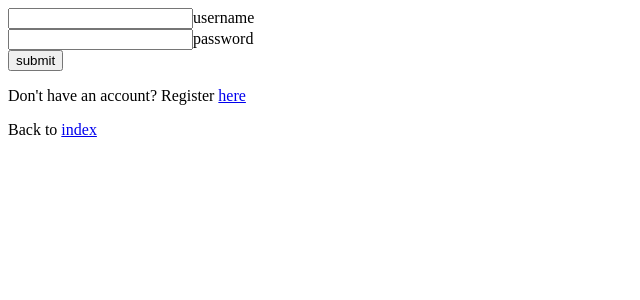
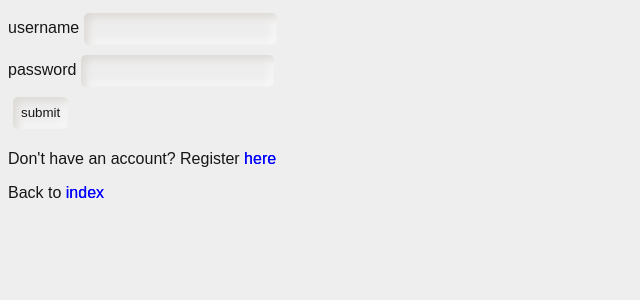
Before and after one commit to glmquint/RepEat, a PHP site: page /php/login.php in a window 1280 px wide. Shown: the top 300 px of the page, without its empty margins (0-640 px from the left). Run offline with PHP 8.4, Linux system fonts and the light colour scheme.

Commit message:
add neonmorphism theme and work on light switch

```diff
--- /dev/null
+++ b/css/neonmorphism.css
@@ -0,0 +1,501 @@
+/*
+    Guillaume Quint's Neonmorphism
+
+    Una personale interpretazione del recente e tanto in voga Neumorphismo
+    La scelta dei colori è stata svolta tramite il tool online https://neumorphism.io
+*/
+
+
+/* di default è il tema chiaro e variabili immutabili*/
+:root{
+    /*tema alternarivo glaciale*/
+    /*
+    --text-color: #161616;
+    --main-color: #e6eff7;
+    --shadow-light:#ffffff;
+    --shadow-dark: #969ba1;
+    --gradient-light: #f6ffff;
+    --gradient-dark: #cfd7de;
+
+    --shadow-offset: 1px;
+    --shadow-size: 3px;
+    --shadow-offset-neg: -1px;
+    */
+
+
+    --light-dark-icon: "🌙";
+
+    --text-color: #161616;
+    --main-color: #efeeee;
+    --shadow-light:#ffffffaa;
+    --shadow-dark: #d1cdc7aa;
+    --gradient-light: #ffffff;
+    --gradient-dark: #d7d6d6;
+
+    --border-color: lightblue;
+    --border-select-color: gray;
+    --button-border-size: .03rem;
+
+    --shadow-offset: 4px;
+    --shadow-size: 8px;
+    --shadow-offset-neg: -4px;
+
+    --button-active-color: deepskyblue;
+
+    --focus-outline: fuchsia;
+
+    --link-unvisited: blue;
+    --link-visited: purple;
+    --link-active: red;
+    --link-blur-radius: 0px;
+
+    --log-box-shadow-size: 30px;
+
+    --green-shadow: #00ff0044;
+    --red-shadow: #ff000044;
+
+    --info-text-color: dodgerblue;
+    --success-text-color:green;
+    --error-text-color:darkred;
+
+    border-radius: 5px;
+
+}
+
+
+/* tutte le modifiche da apportare se si sceglie un tema scuro */
+.dark-mode {
+    /*
+    --text-color: lightgray;
+    --main-color: #2b2b2b;
+    --shadow-light:#3a3a3a;
+    --shadow-dark: #1c1c1c;
+    --gradient-light: #2e2e2e;
+    --gradient-dark: #272727;
+
+
+
+    --text-color: lightgray;
+    --main-color: #26282b;
+    --shadow-light:#3d4045;
+    --shadow-dark: #0f1011;
+    --gradient-light: #292b2e;
+    --gradient-dark: #222427;
+
+    --border-color: darkslategray;
+
+    --text-color: lightgray;
+    --main-color: #1a1625;/*forse conviene desaturare un po'
+    --shadow-light:#2a233b;
+    --shadow-dark: #0a090f;
+    --gradient-light: #1c1828;
+    --gradient-dark: #171421;
+    */
+
+    --light-dark-icon: "☀️";
+
+
+    --text-color: lightgray;
+    --main-color: #292a38; /* less saturated proposition: #26282b */ /*leaning towards achromatic yt-inspired: #222222 */
+    --shadow-light:#42435a;
+    --shadow-dark: #101116;
+    --gradient-light: #2c2d3c;
+    --gradient-dark: #252632;
+
+    --border-color: darkslateblue;
+
+    --shadow-offset: 2px;
+    --shadow-size: 5px;
+    --shadow-offset-neg: -2px;
+
+    --button-active-color: cyan;
+
+    --focus-outline: cyan;
+
+
+    --link-unvisited: deepskyblue;
+    --link-visited: orchid;
+    --link-active: lime;
+
+    --info-text-color: aqua;
+    --success-text-color:greenyellow;
+    --error-text-color:hotpink;
+
+}
+
+/*body{
+    max-width: 700px;
+    margin: 0 auto;
+}*/
+
+.light-switch{
+    position: fixed;
+    top: 0px;
+    right: 0px;
+}
+
+.light-switch::after{
+    content: var(--light-dark-icon);
+    font-size: .75rem;
+}
+
+html {
+    background: var(--main-color);
+    /*background-image: url(../img/paper-fibers.png);
+    background-blend-mode: overlay;*/
+    color: var(--text-color);
+    font-family: sans-serif;    /* in attesa di un font specifico */
+}
+
+*{
+    transition: all .25s ease-in-out;   /* per sicurezza, rende ogni cambiamento meno aggressivo */
+}
+
+
+
+button, input, select{
+    cursor: pointer;
+    transition: background .25s ease-in-out;
+}
+
+button:focus, input:focus, select:focus{
+    outline: none;
+}
+
+/*button:hover{
+    /*PER ABILITARE BORDER-ON-HOVER 1/2:    border: var(--button-border-size) solid var(--border-select-color);
+}*/
+
+
+/* componente elementare di un box o pill
+Nel caso di un solo carattere, usare circle o square*/
+
+button {
+    min-width: 2rem;    /* necessario perchè i pulsanti con un solo carattere siano regolari (quadrati/cerchi) */
+}
+
+/*VVV mutuamente esclusivi VVV*/
+.pill, .light-switch, input[type="radio"] + label, input[type="checkbox"] + label{
+    background-color: var(--main-color);
+    border-radius: 2rem;
+    padding: 8px;
+    border: 0;
+    margin: 5px;
+
+    display: inline-block;
+    line-height: 1rem;
+    color: var(--text-color);
+    --ring-glow-color: var(--button-active-color);
+}
+
+
+.box, select, button, input, textarea{
+    background-color: var(--main-color);
+    border-radius: 5px;
+    padding: 8px;
+    border: 0; /*PER ABILITARE BORDER-ON-HOVER 2/2:    border: var(--button-border-size) solid var(--main-color);*/
+    margin: 5px;
+
+    display: inline-block;
+    line-height: 1rem;
+    color: var(--text-color);
+    --ring-glow-color: var(--button-active-color);
+}
+
+/*^^^*/
+
+/* componenti specifiche di un box, associati automaticamente ad alcuni elementi html */
+/*VVV mutuamente esclusivi VVV*/
+.box-flat, .multi-switch, select, button, input:focus, textarea:active{    /*multi-switch è deprecato: richiede cutom js. Usare radio-label method */
+    box-shadow:  var(--shadow-offset) var(--shadow-offset) var(--shadow-size) var(--shadow-dark),
+    var(--shadow-offset-neg) var(--shadow-offset-neg) var(--shadow-size) var(--shadow-light);
+}
+
+
+.box-convex, button:hover, input:hover + label{
+    background: linear-gradient(145deg, var(--gradient-light), var(--gradient-dark));
+    box-shadow: var(--shadow-offset) var(--shadow-offset) var(--shadow-size) var(--shadow-dark),
+    var(--shadow-offset-neg) var(--shadow-offset-neg) var(--shadow-size) var(--shadow-light);
+}
+
+.box-concave, select:hover{
+    background: linear-gradient(145deg, var(--gradient-dark), var(--gradient-light));
+    box-shadow: var(--shadow-offset) var(--shadow-offset) var(--shadow-size) var(--shadow-dark),
+    var(--shadow-offset-neg) var(--shadow-offset-neg) var(--shadow-size) var(--shadow-light);
+}
+
+.box-ring{
+    box-shadow:  var(--shadow-offset) var(--shadow-offset) var(--shadow-size) var(--shadow-dark),
+    var(--shadow-offset-neg) var(--shadow-offset-neg) var(--shadow-size) var(--shadow-light),
+    inset var(--shadow-offset) var(--shadow-offset) var(--shadow-size) var(--shadow-dark),
+    inset                 var(--shadow-offset-neg) var(--shadow-offset-neg) var(--shadow-size) var(--shadow-light);
+}
+
+.box-smooth{
+    box-shadow:  var(--shadow-offset) var(--shadow-offset) var(--shadow-size) var(--shadow-dark),
+    var(--shadow-offset-neg) var(--shadow-offset-neg) var(--shadow-size) var(--shadow-light),
+    inset var(--shadow-offset) var(--shadow-offset) var(--shadow-size) var(--shadow-light),
+    inset                 var(--shadow-offset-neg) var(--shadow-offset-neg) var(--shadow-size) var(--shadow-dark);
+    padding: 5px;
+}
+
+.box-indent, select:focus, input, /*input:not([type="radio"]), input:not([type="checkbox"]),*/ button:active, input:active + label, input:checked + label:not(.release-press), textarea{
+    box-shadow: inset var(--shadow-offset) var(--shadow-offset) var(--shadow-size) var(--shadow-dark),
+    inset                 var(--shadow-offset-neg) var(--shadow-offset-neg) var(--shadow-size) var(--shadow-light);
+}
+/* per i messaggi con vari livelli di rilievo */
+.error-box{
+    border-width: 0;
+    background-color: #ff00007f;
+    --shadow-dark: #ff00007f;
+    box-shadow: 0px var(--shadow-offset) var(--log-box-shadow-size) var(--shadow-dark);
+    color: var(--error-text-color);
+    display: block;
+    margin-top: 1rem;
+    margin-bottom: 1rem;
+}
+.success-box{
+    border-width: 0;
+    background-color: #00ff007f;
+    --shadow-dark: #00ff007f;
+    box-shadow: 0px var(--shadow-offset) var(--log-box-shadow-size) var(--shadow-dark);
+    color: var(--success-text-color);
+    display: block;
+    margin-top: 1rem;
+    margin-bottom: 1rem;
+}
+.info-box{
+    border-width: 0;
+    background-color: #00ffff7f;
+    --shadow-dark: #00ffff7f;
+    box-shadow: 0px var(--shadow-offset) var(--log-box-shadow-size) var(--shadow-dark);
+    color: var(--info-text-color);
+    display: block;
+    margin-top: 1rem;
+    margin-bottom: 1rem;
+}
+/*^^^*/
+
+/* disattivato di default, evidenzia il contorno di un box  Più leggibile ma meno m i n i m a l*/
+.box-border{
+    border: var(--button-border-size) solid var(--border-color);
+}
+
+.box-border:focus, .box-border:hover{
+    --border-color: var(--focus-outline);
+}
+
+
+/* Comportamento personalizzato per pulsanti conferma e cancellazione */
+.ring-glow, .button-confirm:hover, .button-cancel:hover{
+    box-shadow: 0px 0px var(--log-box-shadow-size) var(--ring-glow-color);
+}
+.button-confirm::before{
+    content: "✔";
+}
+.button-confirm:active{
+    box-shadow: inset var(--shadow-offset) var(--shadow-offset) var(--shadow-size) var(--shadow-dark),
+
+    inset                 var(--shadow-offset-neg) var(--shadow-offset-neg) var(--shadow-size) var(--shadow-light);
+
+}
+.button-confirm{
+    --button-active-color: lime;
+    text-align: center;
+    min-width: 2rem;
+    line-height: 2rem;
+    border-radius: 50%;
+    padding: 0px;
+    --ring-glow-color: var(--green-shadow);
+    /*--shadow-dark: var(--green-shadow);
+    --shadow-light: var(--green-shadow);*/
+    /*text-shadow: 0px 0px var(--log-box-shadow-size) lime;*/ /*assolutamente eliminabile*/
+    /*--main-color: #00ff0011; /*eliminabile per incoerenza/distrazione */
+}
+.button-cancel::before{
+    content: "✖";
+}
+.button-cancel:active{
+    box-shadow: inset var(--shadow-offset) var(--shadow-offset) var(--shadow-size) var(--shadow-dark),
+
+    inset                 var(--shadow-offset-neg) var(--shadow-offset-neg) var(--shadow-size) var(--shadow-light);
+
+}
+.button-cancel{
+    --button-active-color: red;
+    text-align: center;
+    min-width: 2rem;
+    line-height: 2rem;
+    border-radius: 50%;
+    padding: 0px;
+    --ring-glow-color: var(--red-shadow);
+    /*--shadow-dark: var(--red-shadow);
+    --shadow-light: var(--red-shadow);*/
+    /*text-shadow: 0px 0px var(--log-box-shadow-size) red;*/ /*assolutamente eliminabile*/
+    /*--main-color: #ff000011; /*eliminabile per incoerenza/distrazione */
+}
+
+
+
+/* comportamento generale per tutti i tasti con varianti colorate */
+.glow-fuchsia{
+    --button-active-color: fuchsia;
+}
+.glow-orange, .light-switch:active{
+    --button-active-color: orange;
+}
+.button-glow, button:active, input:checked + label{
+    color:var(--button-active-color);
+    text-shadow: 0px 0px var(--log-box-shadow-size) var(--button-active-color);/*,
+                0px 0px 50px var(--button-active-color); /* forse overkill, ma altrimenti il verde non risalta abbastanza */
+    transition: text-shadow 0.2s ease-in-out;
+}
+
+
+/* utile per le notifiche */
+.badge{
+    display: inline-block;
+    position: relative;
+    top: -.5rem;
+    padding: .275rem .425rem;
+    font-size: .7rem;
+    font-weight: 600;
+    line-height: 1;
+    text-align: center;
+    white-space: nowrap;
+    vertical-align: baseline;
+/*    border-radius: .55rem;
+    border: .0625rem solid #d1d9e6;*/
+    padding-right: .875em;
+    padding-left: .875em;
+    border-radius: 10rem;
+
+    color: red;
+
+}
+
+input[type="radio"] + label , input[type="checkbox"] + label {
+    user-select: none;
+    cursor: pointer;
+    min-width: 1rem;
+}
+
+input[type="radio"], input[type="checkbox"]{
+    display: none;
+}
+
+
+
+/* Maghit consider changing link behaviour later.. */
+a{
+    text-decoration: unset;
+    color: var(--link-unvisited);
+    text-shadow: 0px 0px var(--link-blur-radius) var(--link-unvisited);
+}
+
+a:visited{
+    color: var(--link-visited);
+    text-shadow: 0px 0px var(--link-blur-radius) var(--link-visited);
+}
+
+a:active{
+    color: var(--link-active);
+    text-shadow: 0px 0px var(--link-blur-radius) var(--link-active);
+}
+
+
+
+
+
+
+
+
+
+/*-------input range----------*/
+
+input[type=range] {
+    -webkit-appearance: none;
+    margin: 18px 0;
+    width: 90%;
+    border-radius: 1rem;
+  }
+  input[type=range]:focus {
+    outline: none;
+  }
+  input[type=range]::-webkit-slider-runnable-track {
+    width: 100%;
+    height: 8.4px;
+    cursor: pointer;
+    box-shadow: 1px 1px 1px #000000, 0px 0px 1px #0d0d0d;
+    background: #3071a9;
+    border-radius: 1.3px;
+    border: 0.2px solid #010101;
+  }
+  input[type=range]::-webkit-slider-thumb {
+    box-shadow: 1px 1px 1px #000000, 0px 0px 1px #0d0d0d;
+    border: 1px solid #000000;
+    height: 36px;
+    width: 16px;
+    border-radius: 3px;
+    background: #ffffff;
+    cursor: pointer;
+    -webkit-appearance: none;
+    margin-top: -14px;
+  }
+  input[type=range]:focus::-webkit-slider-runnable-track {
+    background: #367ebd;
+  }
+  input[type=range]::-moz-range-track {
+    width: 100%;
+    height: 1px;
+    cursor: pointer;
+    /*box-shadow: 0px var(--shadow-offset) var(--log-box-shadow-size) red;*/
+    background: gray;
+    border-radius: 1.3px;
+  }
+  input[type=range]::-moz-range-thumb {
+    box-shadow: var(--shadow-offset) var(--shadow-offset) var(--shadow-size) var(--shadow-dark), var(--shadow-offset-neg) var(--shadow-offset-neg) var(--shadow-size) var(--shadow-light);
+    border: 1px solid gray;
+    height: 1rem;
+    width: 1rem;
+    border-radius: 1rem;
+    background: var(--main-color);
+    cursor: pointer;
+
+  }
+  input[type=range]::-ms-track {
+    width: 100%;
+    height: 8.4px;
+    cursor: pointer;
+    background: transparent;
+    border-color: transparent;
+    border-width: 16px 0;
+    color: transparent;
+  }
+  input[type=range]::-ms-fill-lower {
+    background: #2a6495;
+    border: 0.2px solid #010101;
+    border-radius: 2.6px;
+    box-shadow: 1px 1px 1px #000000, 0px 0px 1px #0d0d0d;
+  }
+  input[type=range]::-ms-fill-upper {
+    background: #3071a9;
+    border: 0.2px solid #010101;
+    border-radius: 2.6px;
+    box-shadow: 1px 1px 1px #000000, 0px 0px 1px #0d0d0d;
+  }
+  input[type=range]::-ms-thumb {
+    box-shadow: 1px 1px 1px #000000, 0px 0px 1px #0d0d0d;
+    border: 1px solid #000000;
+    height: 36px;
+    width: 16px;
+    border-radius: 3px;
+    background: #ffffff;
+    cursor: pointer;
+  }
+  input[type=range]:focus::-ms-fill-lower {
+    background: #3071a9;
+  }
+  input[type=range]:focus::-ms-fill-upper {
+    background: #367ebd;
+  }
--- a/index.php
+++ b/index.php
@@ -1,12 +1,15 @@
 <!DOCTYPE html>
-<html lang="en">
+<html lang="en" class=<?php if (isset($_COOKIE['dark-mode']) && $_COOKIE['dark-mode']){echo "dark-mode";}else{echo "";}?>>
 <head>
     <meta charset="UTF-8">
     <meta name="viewport" content="width=device-width, initial-scale=1.0">
+    <link rel="stylesheet" href="./css/neonmorphism.css">
     <title>repEat</title>
 </head>
 <body>
     <h1>RepEat</h1>
+    <button class = "light-switch" onclick="document.getElementsByTagName('html')[0].classList.toggle('dark-mode'); document.cookie='dark-mode = '+ document.getElementsByTagName('html')[0].classList.length +';expires=Wed, 18 Dec 2023 12:00:00 GMT'"></button>
+
     <p>Go <a href="./php/ajax/dbInterface.php">here</a> to test the developer api!</p>
     <p>
     <?php
--- a/js/ajax/admin.js
+++ b/js/ajax/admin.js
@@ -343,8 +343,8 @@ function loadDishSettings(parentDiv, ristorante){
                         lcballergene = document.createElement('label');
                         lcballergene.htmlFor = 'allergene' + ':' + allergene + '-' + index_piatto;
                         lcballergene.appendChild(document.createTextNode(allergene));
+                        this_div.appendChild(cballergene);
                         this_div.appendChild(lcballergene);
-                        this_div.appendChild(cballergene);
                     });
 
 
--- a/php/home.php
+++ b/php/home.php
@@ -10,7 +10,7 @@
 ?>
 
 <!DOCTYPE html>
-<html lang="en">
+<html lang="en" class=<?php if (isset($_SESSION['pref_theme']) && $_SESSION['pref_theme'] == 'dark'){echo "dark-mode";}else{echo "";}?>>
 <head>
     <meta charset="UTF-8">
     <meta name="viewport" content="width=device-width, initial-scale=1.0">
@@ -23,10 +23,13 @@
     <script src="../js/ajax/chef.js"></script>
     <script src="../js/ajax/cashier.js"></script>
     <script src="../js/ajax/missingRestaurant.js"></script>
+    <link rel="stylesheet" href="../css/neonmorphism.css">
     <title>repEat</title>
 </head>
 <body onLoad = "loadMainHome(<?php echo $_SESSION['user_id'] ?>)">
     <h1>Welcome home</h1>
+    <button class = "light-switch" onclick="document.getElementsByTagName('html')[0].classList.toggle('dark-mode'); document.cookie='dark-mode = '+ document.getElementsByTagName('html')[0].classList.length +';expires=Wed, 18 Dec 2023 12:00:00 GMT'"></button>
+
     <span id="main-container"></span>
     <?php
         //echo '<iframe id="main-iframe" src="./layout/mainHome.php" frameborder="0" title = "main iframe" width=100% height=500px></iframe>';
--- a/php/license.php
+++ b/php/license.php
@@ -1,10 +1,11 @@
 <!DOCTYPE html>
-<html lang="en">
+<html lang="en" class=<?php if (isset($_COOKIE['dark-mode']) && $_COOKIE['dark-mode']){echo "dark-mode";}else{echo "";}?>>
 <head>
     <meta charset="UTF-8">
     <meta name="viewport" content="width=device-width, initial-scale=1.0">
     <script src="../js/ajax/ajaxManager.js"></script>
     <script src="../js/ajax/license.js"></script>
+    <link rel="stylesheet" href="../css/neonmorphism.css">
     <title>repEat</title>
 </head>
 <body onLoad="load()">
--- a/php/login.php
+++ b/php/login.php
@@ -3,7 +3,7 @@
         require_once DIR_UTIL . 'userAuth.php';
         require_once DIR_UTIL . "sessionUtil.php";
 
-        if (isset($_POST['function'])) {
+        if (isset($_POST['username']) && isset($_POST['password'])) {
             echo '<span>' . login($_POST) . '</span>';
         }
         if (isLogged()){
@@ -14,21 +14,24 @@
 
 
 <!DOCTYPE html>
-<html lang="en">
+<html lang="en" class=<?php if (isset($_COOKIE['dark-mode']) && $_COOKIE['dark-mode']){echo "dark-mode";}else{echo "";}?>>
 <head>
     <meta charset="UTF-8">
     <meta name="viewport" content="width=device-width, initial-scale=1.0">
+    <link rel="stylesheet" href="../css/neonmorphism.css">
     <title>repEat</title>
 </head>
 <body>
+<!--button class = "light-switch" onclick="document.getElementsByTagName('html')[0].classList.toggle('dark-mode'); document.cookie='dark-mode = '+ document.getElementsByTagName('html')[0].classList.length +';expires=Wed, 18 Dec 2023 12:00:00 GMT'"></button-->
+
     <?php
 
     ?>
 
     <form action="" method="post">
-    <input type="text" name="function" id="function" value='login' readonly hidden>
-    <input type="text" name="username" id="username"><label for="username">username</label><br>
-    <input type="password" name="password" id="password"><label for="password">password</label><br>
+    <!--input type="text" name="function" id="function" value='login' readonly hidden-->
+    <label for="username">username</label><input type="text" name="username" id="username"><br>
+    <label for="password">password</label><input type="password" name="password" id="password"><br>
     <input type="submit" value="submit">
     </form>
 
```
Also changed, not shown: js/ajax/preferences.js (+7 -0 lines), php/register.php (+6 -4 lines).
